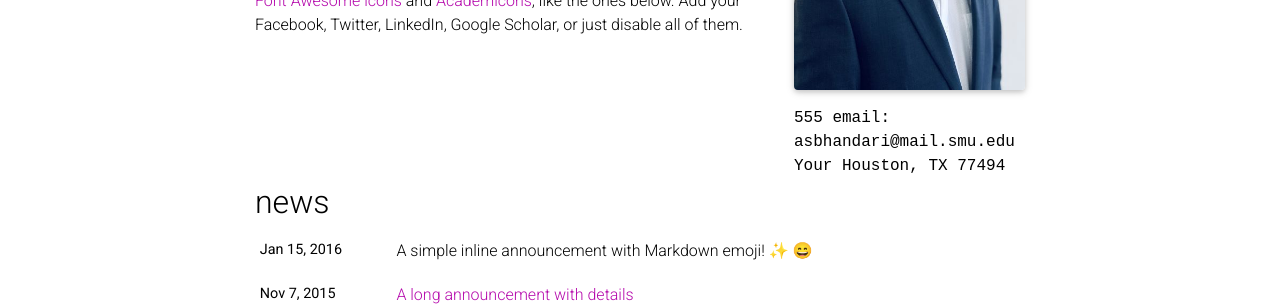
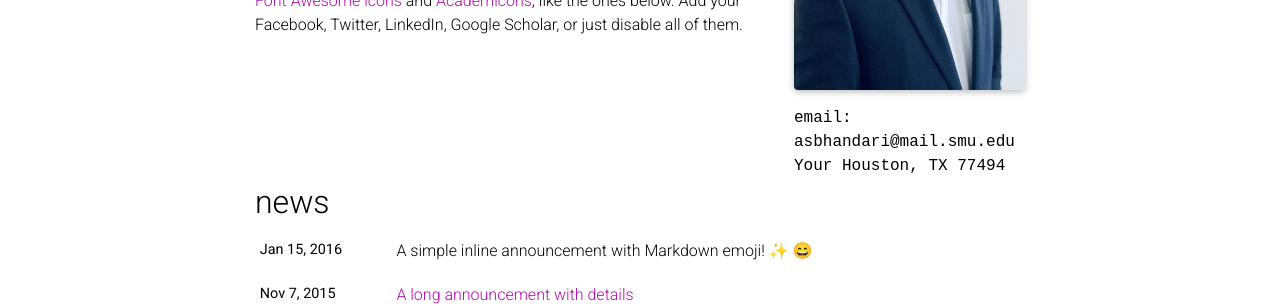
Before and after one commit to bhandarianish/bhandarianish.github.io, a Jekyll site: the page built from _pages/about.md, in a window 1280 px wide and 1183 px high. Shown: the part 436-742 px from the top of the window. Built offline with Jekyll 4.4.1, drawn with Linux system fonts in a browser that asks for light colours; full-size pictures stand in for the smaller copies a plugin makes; emoji names are drawn with the system emoji font; comment, search, counter and statistics services are not loaded; a style sheet for code colours, icons or effects is not loaded.

Commit message:
Update about.md

```diff
--- a/_pages/about.md
+++ b/_pages/about.md
@@ -9,7 +9,7 @@ profile:
   image: prof_pic.jpg
   image_circular: false # crops the image to make it circular
   address: >
-    <p>555 email: asbhandari@mail.smu.edu</p>
+    <p>email: asbhandari@mail.smu.edu</p>
     <p>Your Houston, TX 77494</p>
 
 news: true  # includes a list of news items
```
